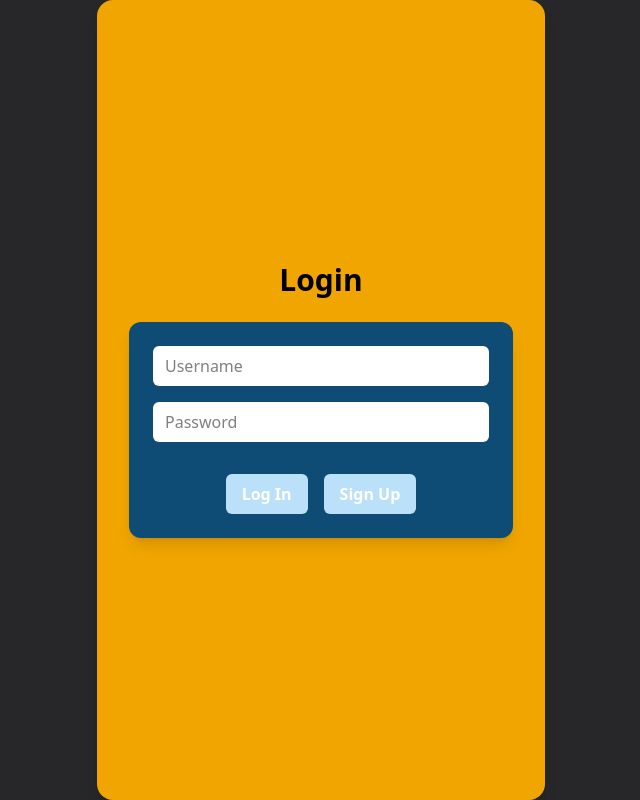
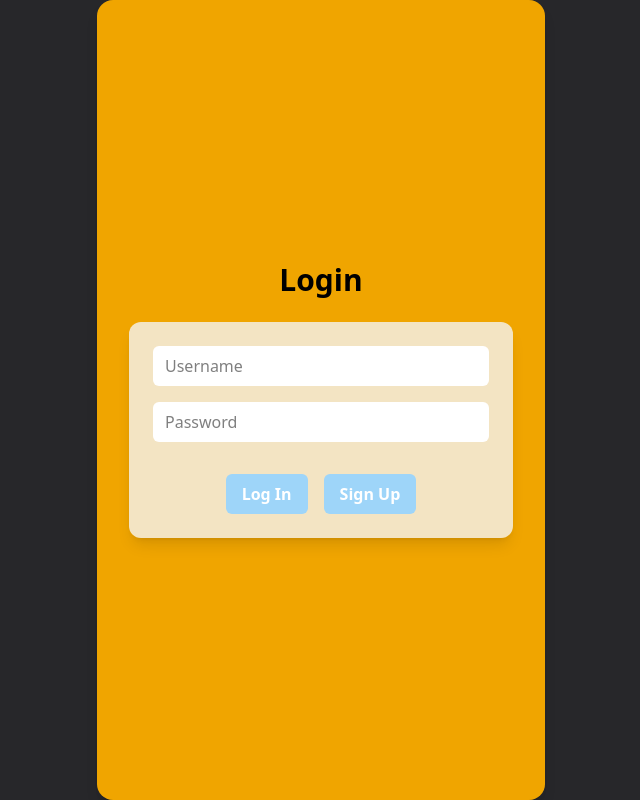
Before and after one commit to Xtreak-XD/Pickr, a React app in the folder frontend/: page /login in a window 1280 px wide. Shown: the whole page, without its empty margins (319-959 px from the left). Built offline with nearby package versions, Linux system fonts and the light colour scheme; the HTML template or start-up script is replaced by a standard one.

Commit message:
Login Page is fully done

```diff
--- a/frontend/src/pages/Login.jsx
+++ b/frontend/src/pages/Login.jsx
@@ -18,7 +18,7 @@ export const Login = () => {
       <h1 className="text-3xl font-bold text-black mb-6">Login</h1>
 
       {/* Login box */}
-      <div className="flex flex-col items-center gap-4 w-64 sm:w-64 md:w-80 lg:w-96 p-6 bg-[#0F4C75] rounded-xl shadow-lg">
+      <div className="flex flex-col items-center gap-4 w-64 sm:w-64 md:w-80 lg:w-96 p-6 bg-[#F4F4F4]/80 rounded-xl shadow-lg ">
         {/* Username */}
         <input
           type="text"
@@ -41,11 +41,11 @@ export const Login = () => {
         <div className="flex gap-4 mt-4">
           <button
             onClick={handleLogin}
-            className="bg-[#BBE1FA] hover:bg-amber-700 text-white font-semibold px-4 py-2 rounded-md"
+            className="bg-[#9ed5f9] hover:bg-amber-700 text-white font-semibold px-4 py-2 rounded-md"
           >
             Log In
           </button>
-          <button onClick={handleSignUp}  className="bg-[#BBE1FA] hover:bg-cyan-900 text-white font-semibold px-4 py-2 rounded-md">
+          <button onClick={handleSignUp}  className="bg-[#9ed5f9] hover:bg-amber-700 text-white font-semibold px-4 py-2 rounded-md">
             Sign Up
           </button>
         </div>
```
Also changed, not shown: 1 other file (tests, documents, lock files or other folders).
